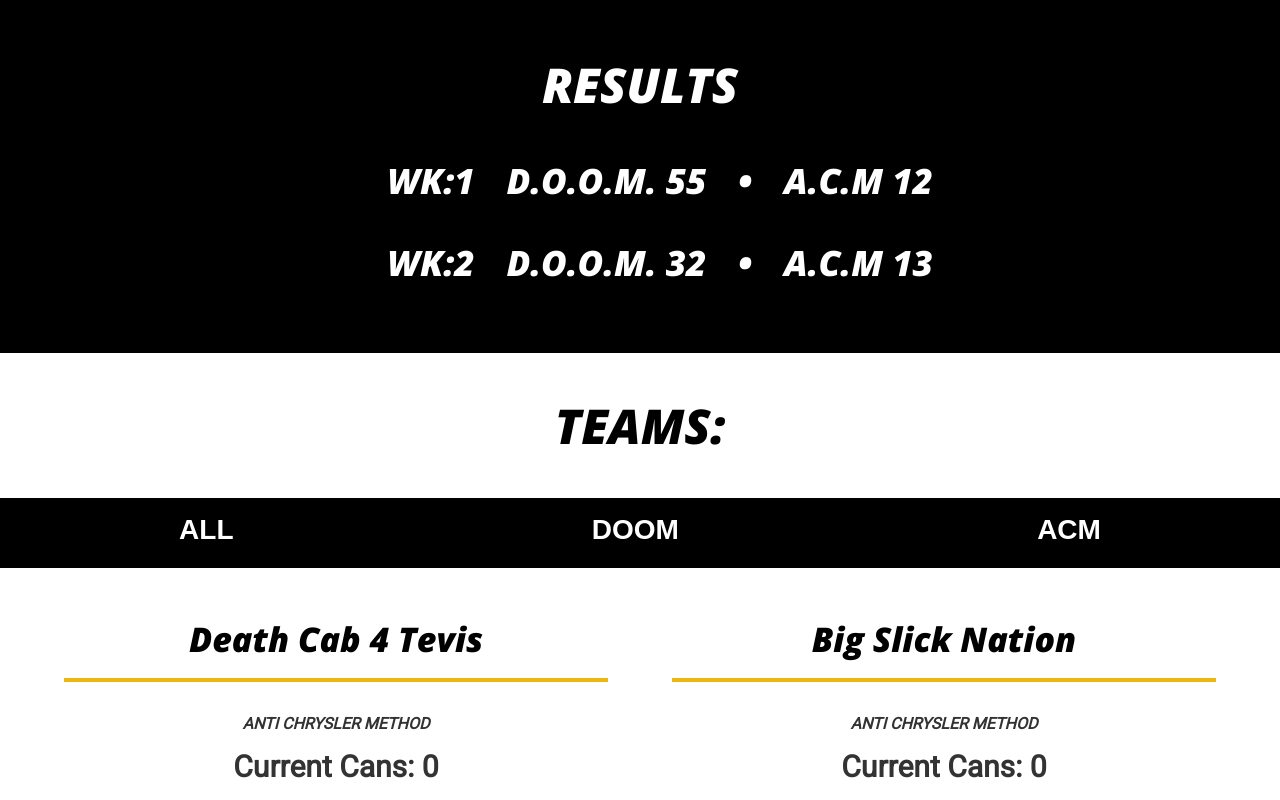
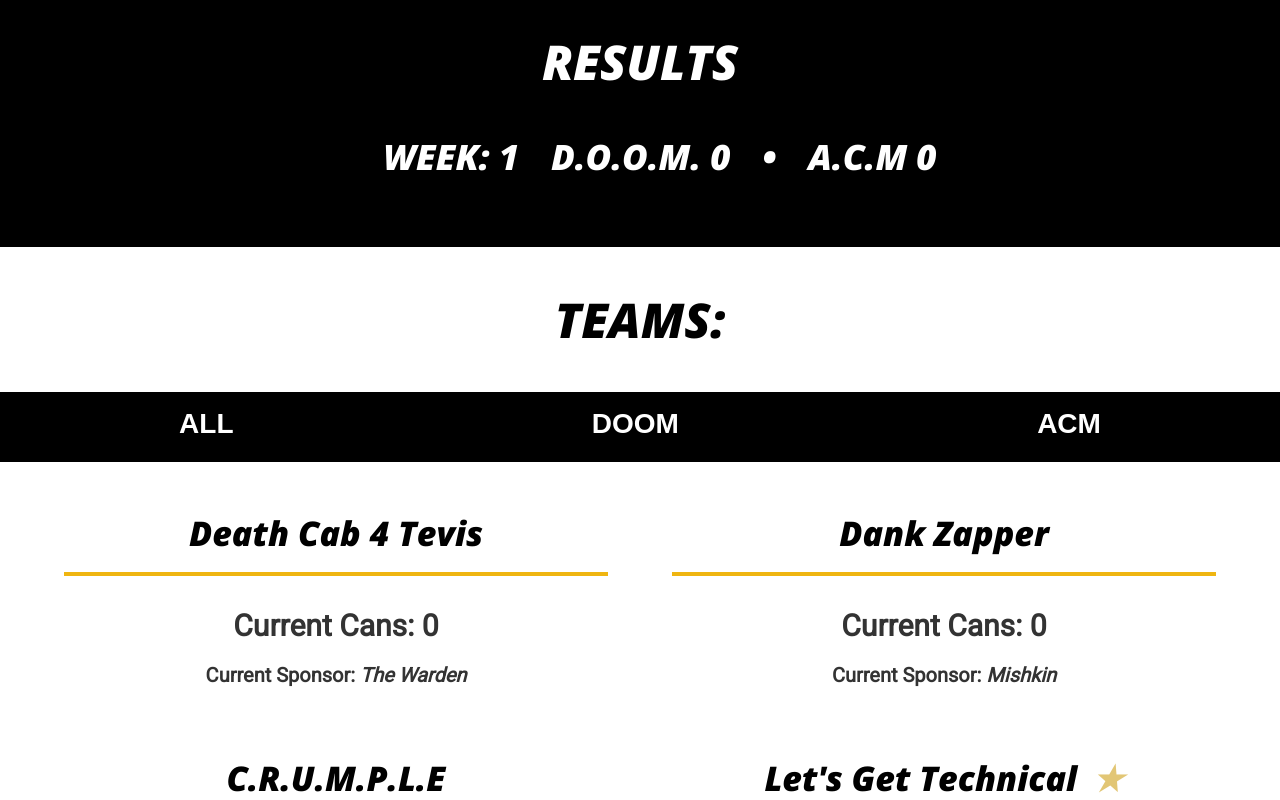
Before and after one commit to widescreenBob/gaslandsleaguereact, a React (Create React App) app: page / in a window 1280 px wide. Shown: the part 1120-1920 px from the top of the page. Built offline with nearby package versions, Linux system fonts and the light colour scheme.

Commit message:
This updates the teams.
Updates the team listing, removing the faction from the team
filter as it is redundant.
Update the mobile rendering of the buttons.
Updated team names.

```diff
--- a/src/components/App/index.js
+++ b/src/components/App/index.js
@@ -29,16 +29,9 @@ class App extends Component {
           week:"1",
           teamOneName:"D.O.O.M.",
           teamTwoName:"A.C.M",
-          teamOneScore:"55",
-          teamTwoScore:"12"
-        },
-        {
-          week:"2",
-          teamOneName:"D.O.O.M.",
-          teamTwoName:"A.C.M",
-          teamOneScore:"32",
-          teamTwoScore:"13"
-        },
+          teamOneScore:"0",
+          teamTwoScore:"0"
+        }
       ],
       teams:[
         {
@@ -49,16 +42,40 @@ class App extends Component {
           gamesPlayed: 0,
           cans: 0,
           garage:[
+            {
+              car: "Warden Norton",
+              status: 1
+            },
+            {
+              car: "Warden Hennessey",
+              status: 1
+            },
+            {
+              car: "Warden Hazen",
+              status: 1
+            },
+            {
+              car: "Col. Winter",
+              status: 1
+            }
           ]
         },
         {
-          name: "Big Slick Nation",
+          name: "Dank Zapper",
           faction: "Anti Chrysler Method",
           teamAbv: "acm",
-          sponsor:"",
+          sponsor:"Mishkin",
           gamesPlayed: 0,
           cans: 0,
           garage:[
+            {
+              car: "Resistance is Futile",
+              status: 1
+            },
+            {
+              car: "Tell Me Watt Hertz",
+              status: 1
+            }
           ]
         },
         {
@@ -100,10 +117,14 @@ class App extends Component {
           name: "Pickle Rickshawshank Redemption",
           faction: "Disciples Of Omnipotent Madness",
           teamAbv: "doom",
-          sponsor:"",
+          sponsor:"Maxxine",
           gamesPlayed: 0,
           cans: 0,
           garage:[
+            {
+              car: "Destroyota 2.0",
+              status: 1
+            }
           ]
         }
       ]
--- a/src/components/FactionSummary/index.js
+++ b/src/components/FactionSummary/index.js
@@ -42,9 +42,9 @@ class FactionSummary extends Component {
               <>
                 <ul className="team-summary__results-inner" key={result.week + index}>
                   <li className="team-summary__results-item">
-                  <span className="results-week">WK:{result.week}</span>
+                  <span className="results-week">WEEK: {result.week}</span>
                     <span className="result-one">{result.teamOneName} {result.teamOneScore}</span>
-                    •
+                    <span className="result-separator">•</span>
                     <span className="result-two">{result.teamTwoName} {result.teamTwoScore}</span>
                   </li>
                 </ul>
--- a/src/components/FactionSummary/styles.scss
+++ b/src/components/FactionSummary/styles.scss
@@ -54,7 +54,11 @@
   color: white;
   background-color: black;
   margin: 2rem -2rem 0;
-  padding: 2rem 2rem;
+  padding: 2rem 2rem 0;
+
+  @media only screen and (min-width: 800px) {
+    padding: 2rem 2rem;
+  }
 }
 
 .team-summary__scores-container {
@@ -71,7 +75,7 @@
 .team-summary__scores-inner {
   width: 100%;
   text-align: center;
-  margin: 2rem 0;
+  margin: 2rem 0 0;
 
   @media only screen and (min-width: 800px) {
     width: 50%;
@@ -88,7 +92,7 @@
 
 .team-summary__scores-name {
   color: white;
-  margin: 0;
+  margin: 0 0 1rem;
 }
 
 .team-summary__vs {
@@ -114,6 +118,7 @@
 
 .team-summary__results-title {
   color: white;
+  margin-top: 0;
 }
 
 .results-week {
@@ -122,11 +127,31 @@
 
 .team-summary__results-item {
   list-style: none;
+  display: flex;
+  justify-content: center;
+  flex-direction: column;
+
+  @media only screen and (min-width: 800px) {
+    flex-direction: row;
+  }
 }
 
 .result-one {
-  margin-right: 2rem;
+  @media only screen and (min-width: 800px) {
+    margin-right: 2rem;
+  }
 }
+
 .result-two {
-  margin-left: 2rem;
+  @media only screen and (min-width: 800px) {
+    margin-left: 2rem;
+  }
 }
+
+.result-separator {
+  display: none;
+
+  @media only screen and (min-width: 800px) {
+    display: block;
+  }
+}
--- a/src/components/TeamDisplay/index.js
+++ b/src/components/TeamDisplay/index.js
@@ -16,7 +16,6 @@ class TeamDisplay extends Component {
               {this.props.teams.map((team, index) => (
                 <div {...index} className="team" key={team.name}>
                   <h3 className={`team__heading team__${team.teamAbv} ${team.champion ? "team__current-champ " : ""}`}>{team.name}</h3>
-                  <p className="team__faction">{team.faction}</p>
                   <p className="team__current-can">Current Cans:  {team.cans}</p>
                   {  team.sponsor.length > 0 &&
                         <p className="team__sponsor">Current Sponsor: <span>{team.sponsor}</span></p>
@@ -30,8 +29,7 @@ class TeamDisplay extends Component {
                 <>
                   { team.faction === this.props.active &&
                     <div {...index} className="team">
-                      <h3 className={`team__heading team__${team.teamAbv}`}>{team.name}</h3>
-                      <p className="team__faction">{team.faction}</p>
+                      <h3 className={`team__heading team__${team.teamAbv} ${team.champion ? "team__current-champ " : ""}`}>{team.name}</h3>
                       {team.sponsor.length > 0 &&
                         <p className="team__sponsor">Current Sponsor: <span>{team.sponsor}</span></p>
                       }
--- a/src/components/ThemeSelector/styles.scss
+++ b/src/components/ThemeSelector/styles.scss
@@ -3,6 +3,12 @@
   top: 0;
   right: 0;
   z-index: 1;
+  display: flex;
+  flex-direction: column;
+
+  @media only screen and (min-width: 800px) {
+    flex-direction: row;
+  }
 
   button {
     color: white;
```
